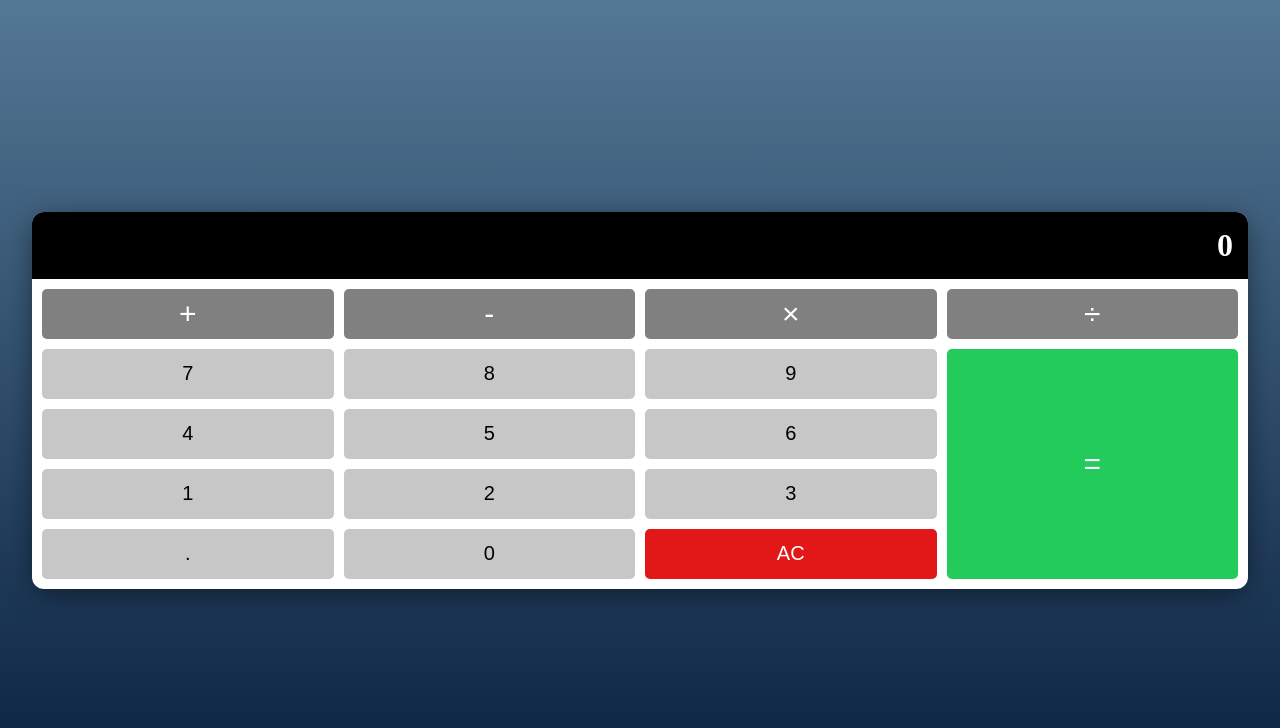
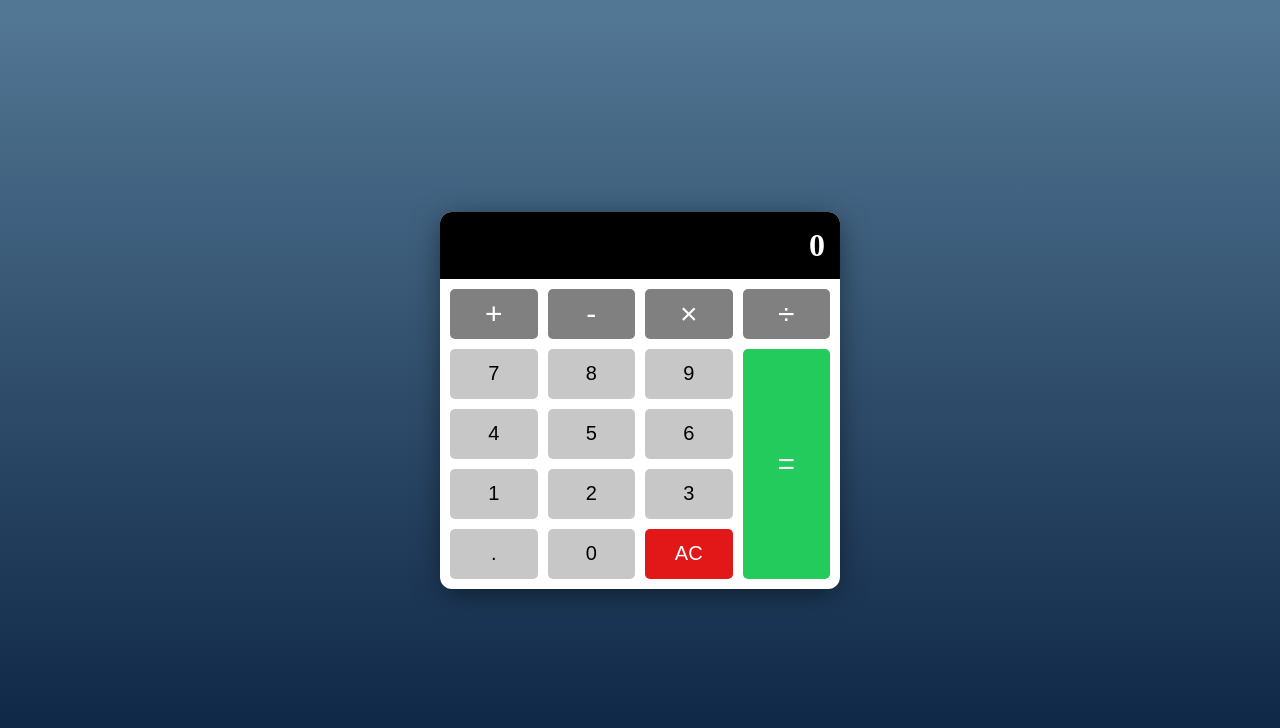
Before and after one commit to KaranMeghe/Calculator-app, a plain HTML site: page index.html in a window 1280 px wide. Both pictures are taken after a click on the button "AC". Drawn offline with Linux system fonts and the light colour scheme.

Commit message:
Event listner set for buttons and functionality for AC button update

```diff
--- a/script.js
+++ b/script.js
@@ -0,0 +1,27 @@
+const calculatorDisplay = document.querySelector("h1");
+const inputBtns = document.querySelectorAll("button");
+const clearBtn = document.getElementById("clear-btn");
+
+function sendNumberValue(number){
+  // if current display value is 0 then replace it with number,else addNumber
+  const displayNumber = calculatorDisplay.textContent;
+  calculatorDisplay.textContent = displayNumber === '0' ? number : displayNumber + number;
+}
+
+// Add eventListner for num,op,dec buttons
+inputBtns.forEach((inputBtn) =>{
+  if(inputBtn.classList.length === 0){
+    inputBtn.addEventListener('click', () => sendNumberValue(inputBtn.value));
+  }else if(inputBtn.classList.contains('operator')){
+    inputBtn.addEventListener('click', () => sendNumberValue(inputBtn.value));
+  }else if(inputBtn.classList.contains('decimal')){
+    inputBtn.addEventListener('click', () => addDecimal())
+  }
+});
+
+// Reset Display
+function resetDisplay(){
+  calculatorDisplay.textContent = '0';
+}
+
+clearBtn.addEventListener('click',resetDisplay);
--- a/style.css
+++ b/style.css
@@ -110,7 +110,7 @@ body{
 
 
    /* Media Query */
-   @media screen and (min-width: 360px){
+   @media screen and (max-width: 650px){
     .calculator{
         width: 95%;
         margin: 0 20px;
```
